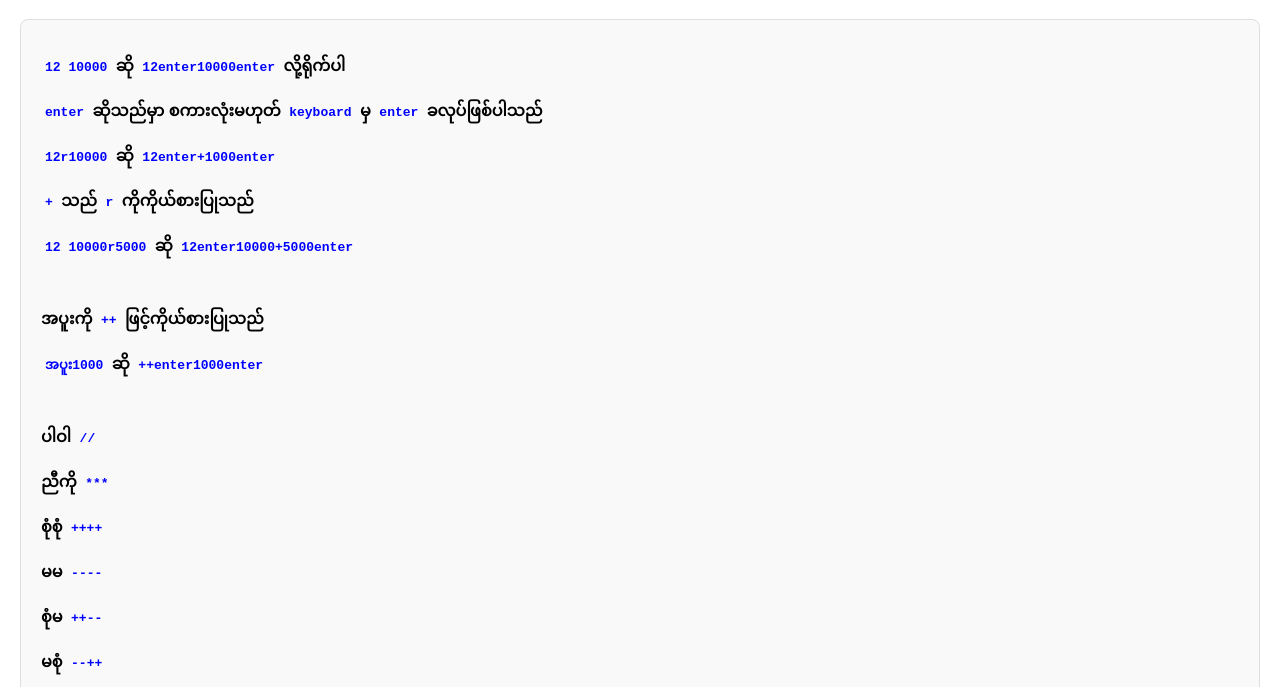
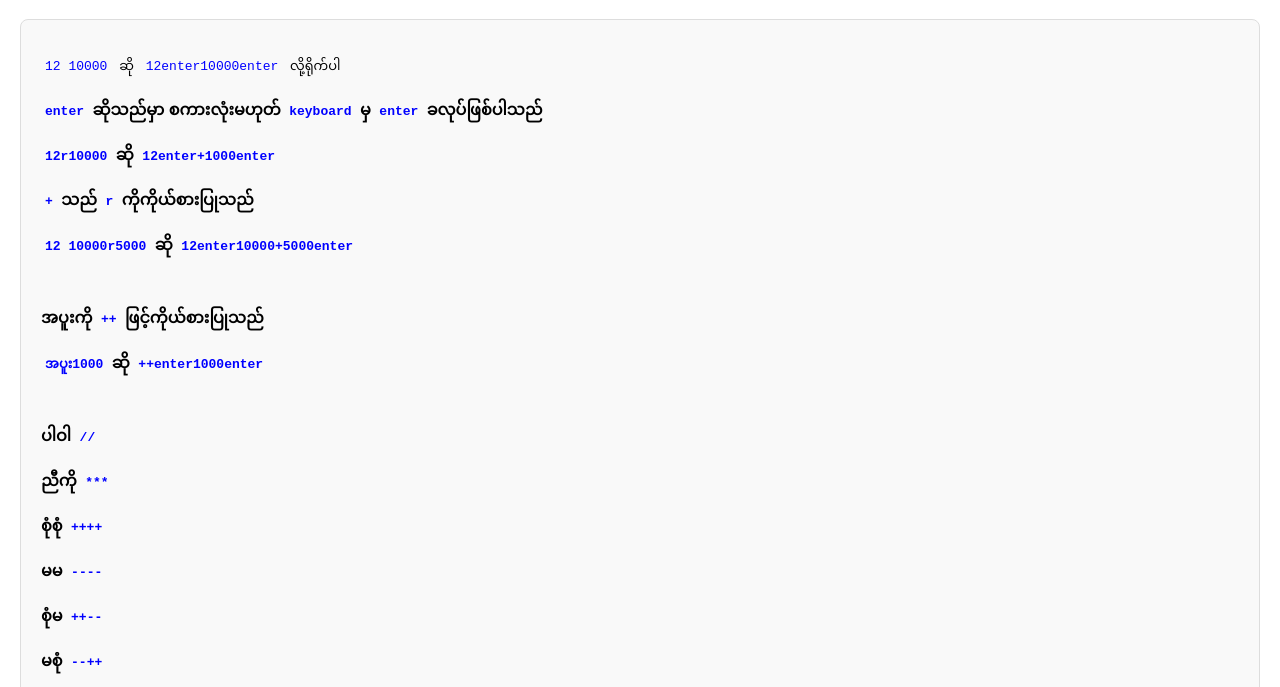
Before and after one commit to jayythecracker/jxledgers.github.io, a plain HTML site: page guide.html in a window 1280 px wide. Shown: the part 94-781 px from the top of the page. Drawn offline with Linux system fonts and the light colour scheme.

Commit message:
Update guide.html

```diff
--- a/guide.html
+++ b/guide.html
@@ -34,7 +34,7 @@
 <body>
     <h1>ဂဏန်းထည့်နည်း</h1>
     <div class="guide">
-        <p><code>12 10000</code> ဆို <code>12enter10000enter</code> လို့ရိုက်ပါ</p>
+        <pre><code>12 10000</code> ဆို <code>12enter10000enter</code> လို့ရိုက်ပါ</pre>
         <p><code>enter</code> ဆိုသည်မှာ စကားလုံးမဟုတ် <code>keyboard</code> မှ <code>enter</code> ခလုပ်ဖြစ်ပါသည်</p>
 
         <p><code>12r10000</code> ဆို <code>12enter+1000enter</code></p>
```
